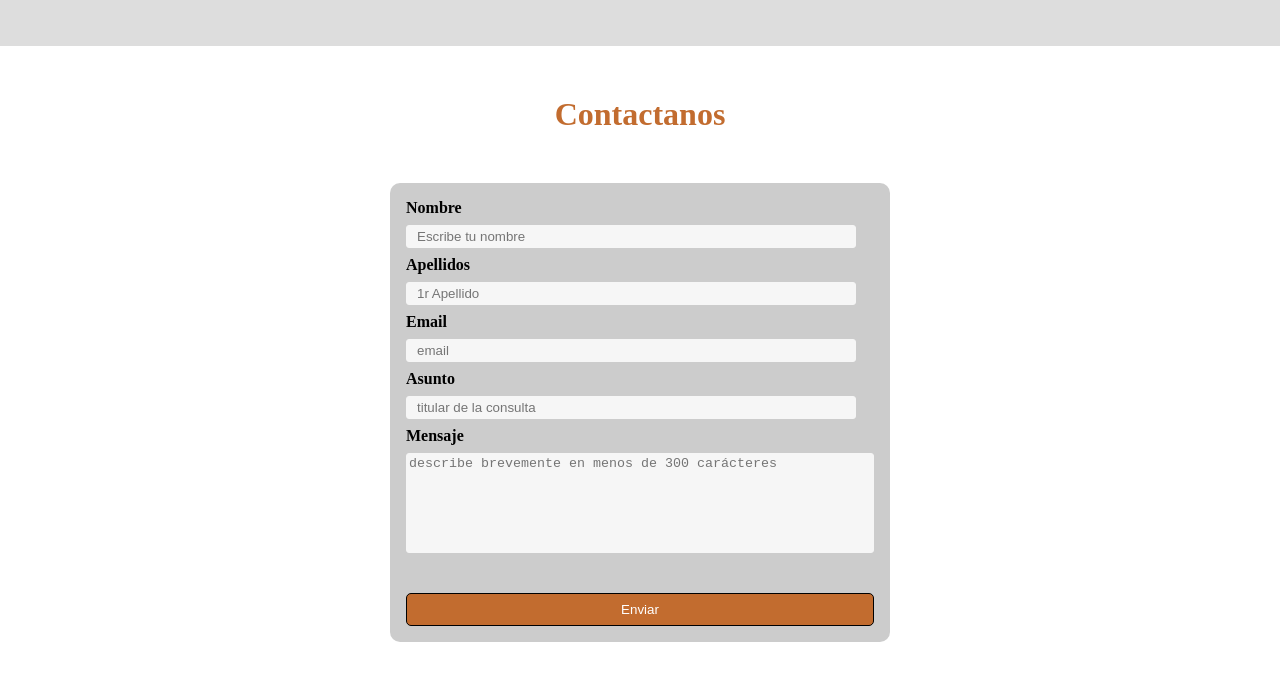
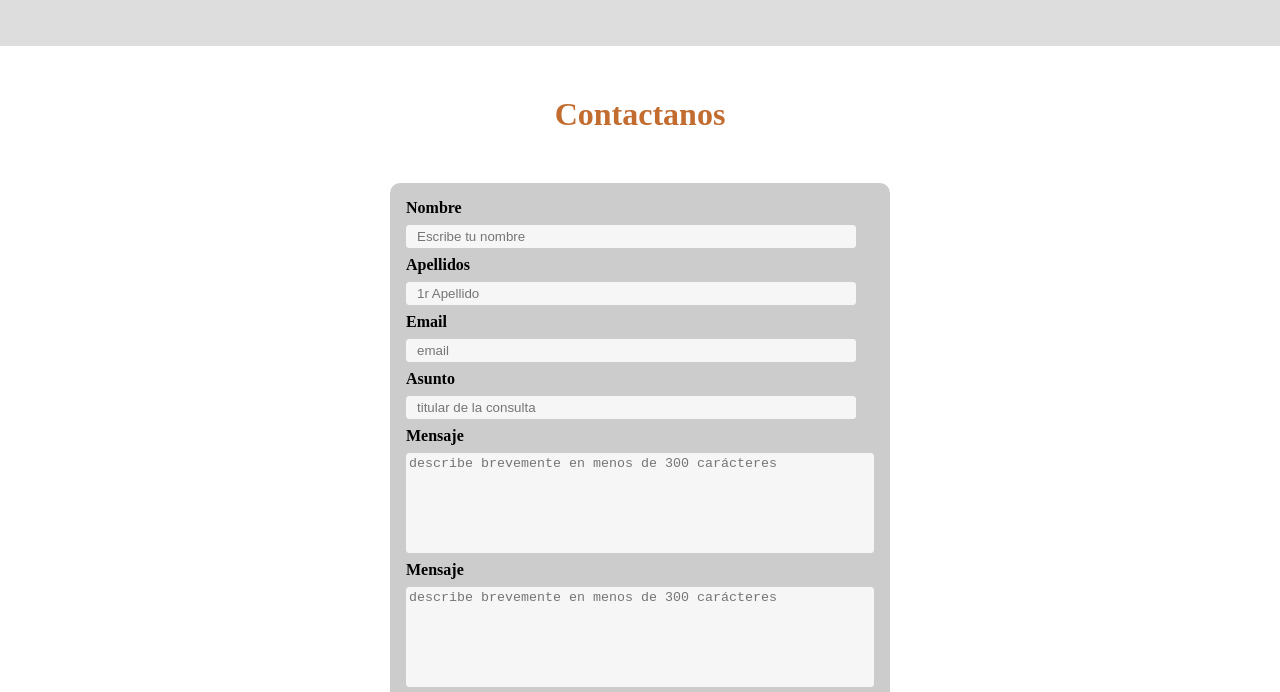
Before and after one commit to GerardoMandujano/carpinteria2.pages, a plain HTML site: page index.html in a window 1280 px wide. Shown: the part 2254-2946 px from the top of the page. Drawn offline with Linux system fonts and the light colour scheme.

Commit message:
modificand index

```diff
--- a/index.html
+++ b/index.html
@@ -146,6 +146,8 @@
 
                         <label for="mensaje">Mensaje</label>
                         <textarea name="mensaje" for="mensaje" placeholder="describe brevemente en menos de 300 carácteres" maxlength="300"></textarea>
+                        <label for="mensaje">Mensaje</label>
+                        <textarea name="mensaje" for="mensaje" placeholder="describe brevemente en menos de 300 carácteres" maxlength="300"></textarea>
 
                         <input type="submit" name="enviar" value="Enviar" />
                     </form>
```
